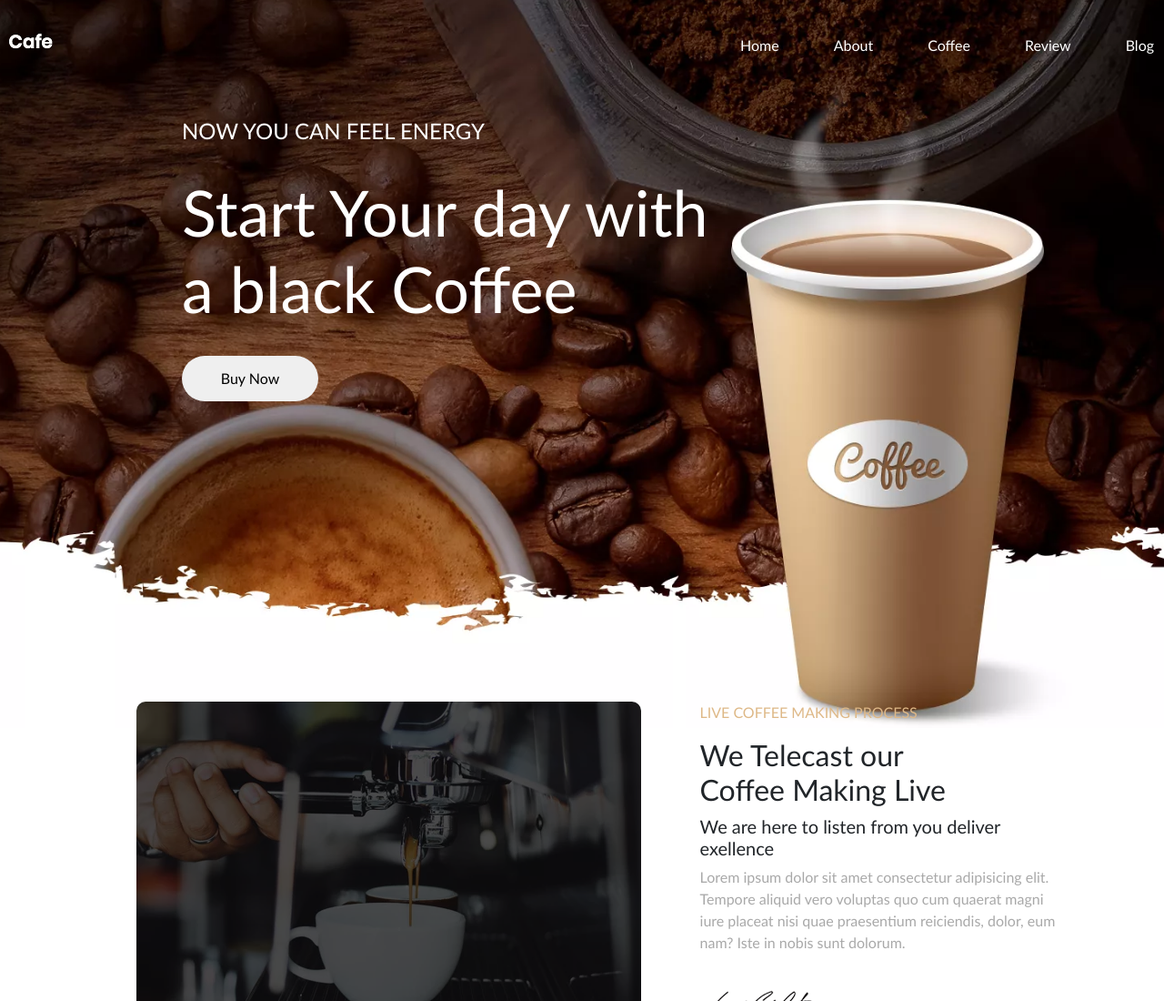
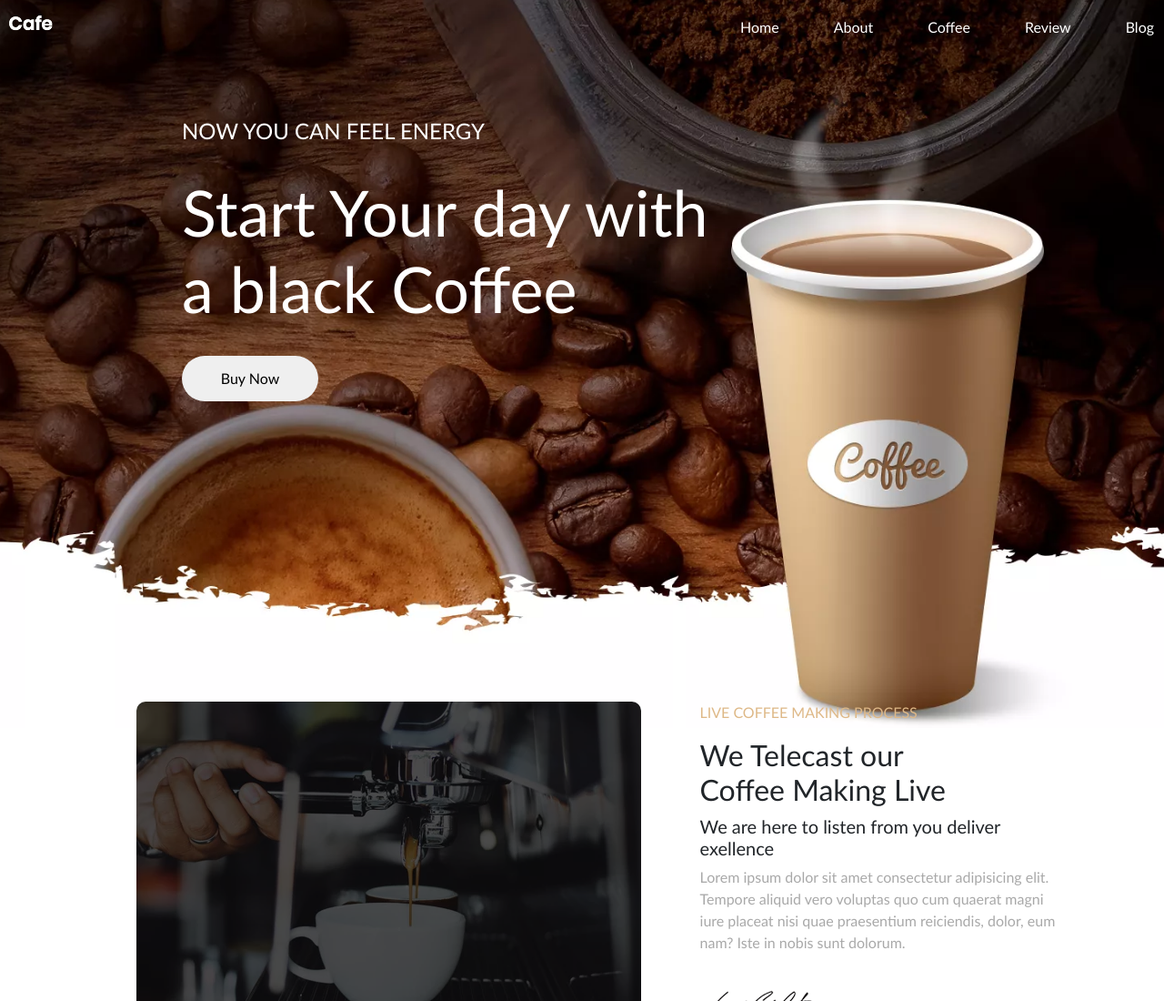
Before and after one commit to VishalDaware/Cafe, a plain HTML site: page index.html in a window 1280 px wide. Shown: the top 1100 px of the page at 91% size. Drawn offline with nearby package versions, Linux system fonts and the light colour scheme.

Commit message:
Update logo

```diff
--- a/index.html
+++ b/index.html
@@ -26,7 +26,7 @@
     <div class="home" id="home">
         <div class="home_navbar">
             <div class="logo">
-                <img src="images/logo.png" alt="...">
+                <img src="Images/logo.png" alt="...">
             </div>
             <div class="navbar">
                 <ul class="navlist">
--- a/style.css
+++ b/style.css
@@ -381,9 +381,11 @@ footer::before{
 /* Make the navbar fixed at the top */
 .home_navbar {
     position: fixed;
-    top: 0;
+    top: -20px;
+    left: 0;
     width: 100%;
-    z-index: 1000;
+    z-index: 999;
+    background-color: transparent;
     transition: background-color 0.3s ease;
   }
 
```
